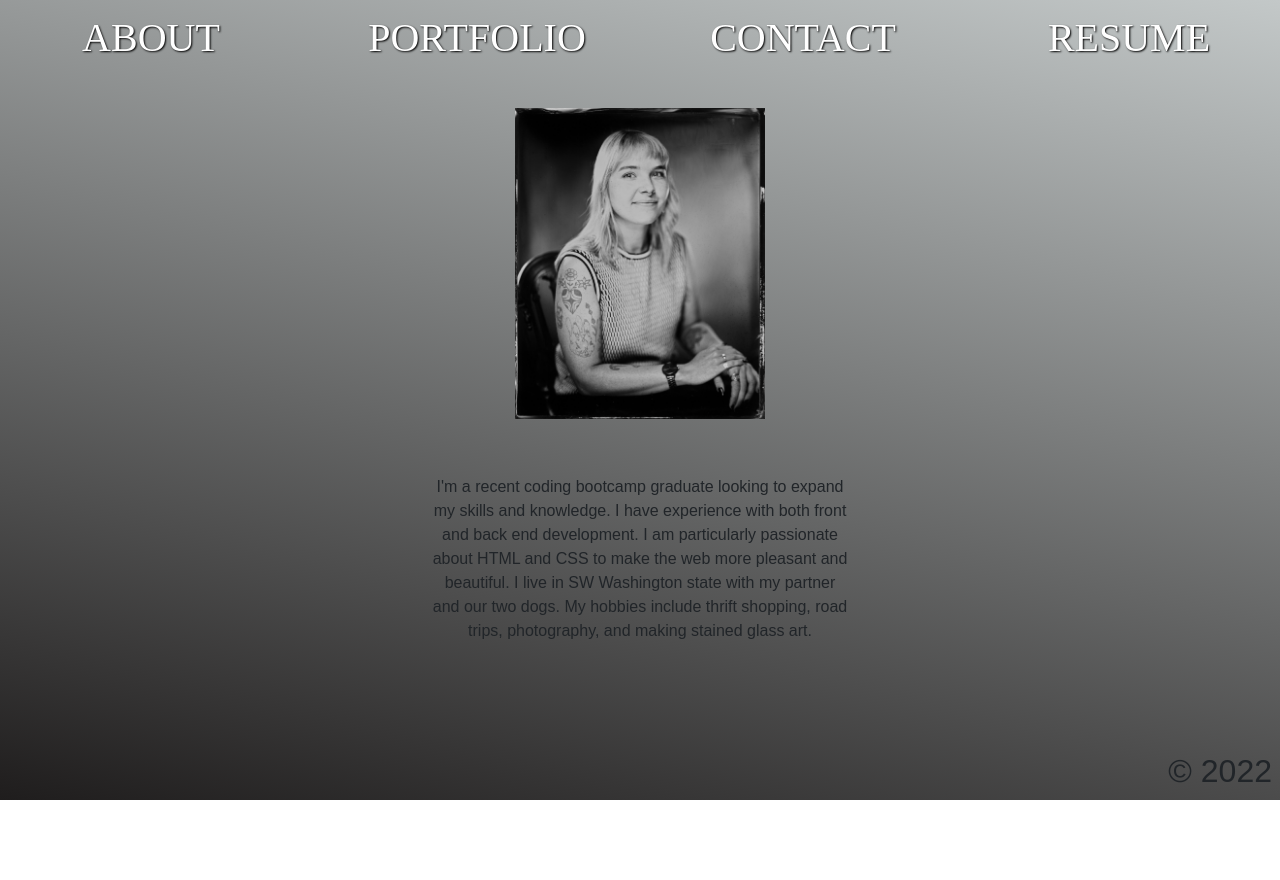
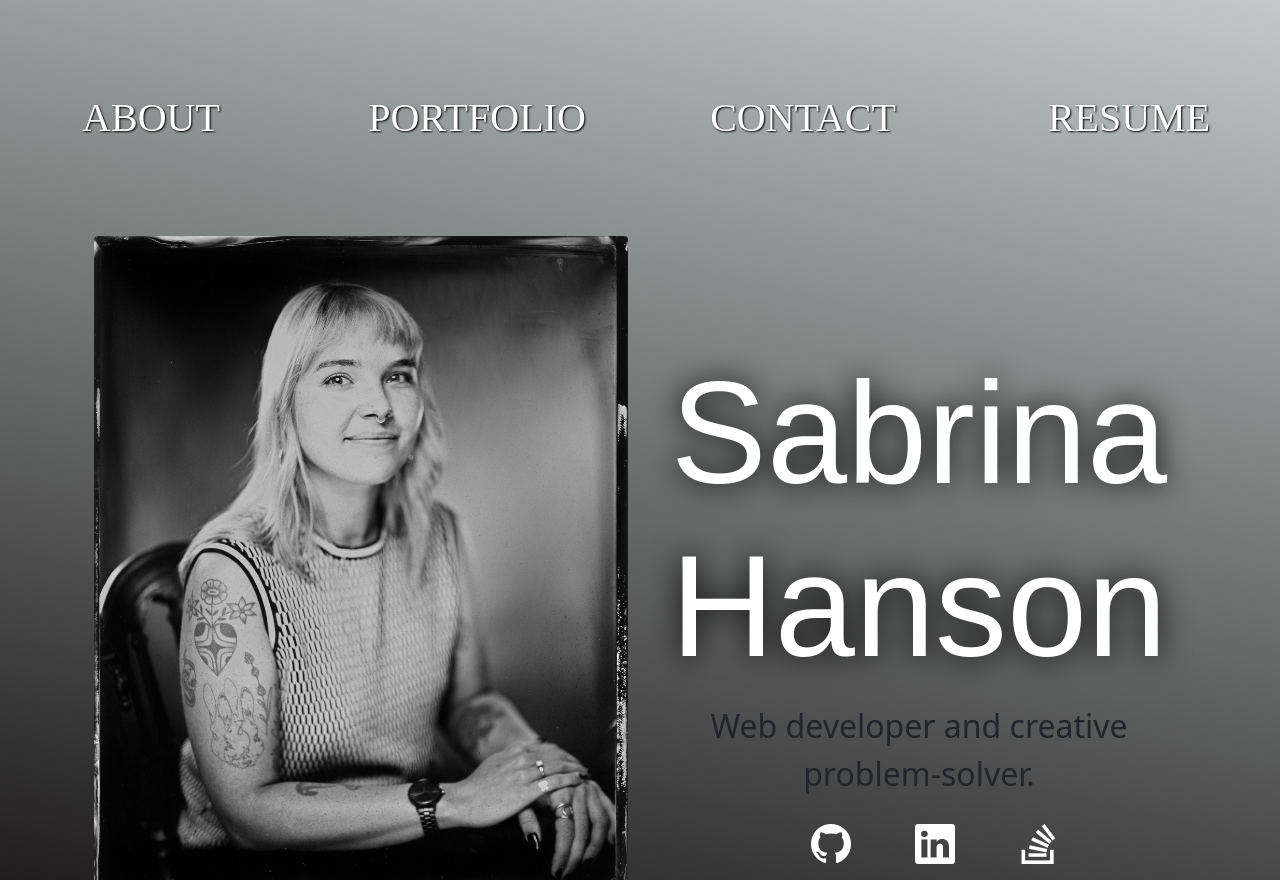
Before and after one commit to sabhanson/HW20-ReactPortfolio, a React (Create React App) app: page / in a window 1280 px wide. Before the commit the page ends 800 px from the top, so only its background shows below. Built offline with nearby package versions, Linux system fonts and the light colour scheme.

Commit message:
about page good on all screens

```diff
--- a/src/components/pages/About.js
+++ b/src/components/pages/About.js
@@ -1,44 +1,47 @@
 import React from "react";
 import "bootstrap/dist/css/bootstrap.min.css";
 import Headshot from "./../../images/123_1.jpg";
-
-const styles = {
-  div: {
-    paddingBottom: "3rem",
-    paddingTop: "2rem",
-  },
-  h1: {
-    fontSize: "3rem",
-    fontFamily: "Unica One, cursive",
-    color: "#F4E285",
-    textShadow: "2px 2px black",
-  },
-  p: {
-    padding: "1rem",
-    margin: "1.5rem 3rem",
-    fontFamily: "Syne, sans-serif",
-
-    fontSize: "1rem",
-  },
-  img: {
-    width: "250px",
-  },
-};
+import "../../styles/About.css";
 
 export default function About() {
   return (
-    <div style={styles.div}>
-      <img style={styles.img} alt="Sabrina Hanson" src={Headshot} />
-      <div className="row d-flex justify-content-center">
-        <div className="col-sm-11 col-md-8 col-lg-6 my-3">
-          <p style={styles.p}>
-            I'm a recent coding bootcamp graduate looking to expand my skills
-            and knowledge. I have experience with both front and back end
-            development. I am particularly passionate about HTML and CSS to make
-            the web more pleasant and beautiful. I live in SW Washington state
-            with my partner and our two dogs. My hobbies include thrift
-            shopping, road trips, photography, and making stained glass art.
-          </p>
+    <div className="container-fluid">
+      <div className="row">
+        <div className="col-md-6 col-sm-12">
+          <img src={Headshot} class="rounded" alt="Sabrina Hanson" />
+        </div>
+        <div className="col-md-6 col-sm-12">
+          <h1>Sabrina Hanson</h1>
+          <p>Web developer and creative problem-solver.</p>
+          <ul>
+            <li>
+              <a
+                href="http://github.com/sabhanson"
+                target={"_blank"}
+                rel={"noreferrer"}
+              >
+                <i class="bi bi-github"></i>
+              </a>
+            </li>
+            <li>
+              <a
+                href="http://www.linkedin.com/in/sabrinahanson"
+                target={"_blank"}
+                rel={"noreferrer"}
+              >
+                <i class="bi bi-linkedin"></i>
+              </a>
+            </li>
+            <li>
+              <a
+                href="https://stackoverflow.com/users/17640823/sabrina-hanson"
+                target={"_blank"}
+                rel={"noreferrer"}
+              >
+                <i class="bi bi-stack-overflow"></i>
+              </a>
+            </li>
+          </ul>
         </div>
       </div>
     </div>
--- /dev/null
+++ b/src/styles/About.css
@@ -0,0 +1,45 @@
+h1 {
+  font-size: 9rem;
+  font-family: Syne, sans-serif;
+  color: white;
+  text-shadow: 0 0 30px black;
+  text-align: center;
+  padding-top: 7rem;
+}
+
+p {
+  font-size: 2rem;
+}
+
+div {
+  margin-top: 5rem;
+}
+
+ul {
+  list-style: none;
+  display: flex;
+  justify-content: center;
+}
+
+li {
+  padding: 0 2rem;
+}
+
+i {
+  font-size: 2.5rem;
+  color: white;
+}
+
+img {
+  width: 100%;
+}
+
+@media only screen and (max-width: 769px) {
+  h1 {
+    font-size: 4rem;
+    padding-top: 2rem;
+  }
+  p {
+    font-size: 1.5rem;
+  }
+}
```
